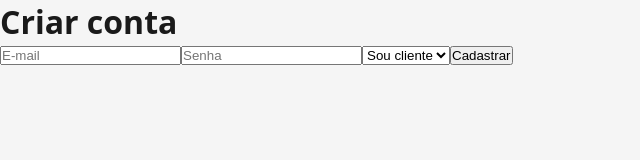
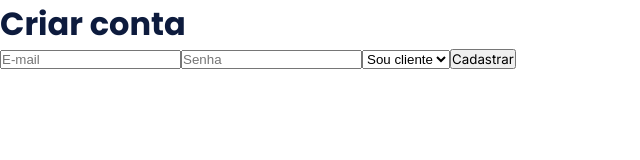
Before and after one commit to lucio77-cd/BuscaBatt, a React (Vite) app: page /cadastro in a window 1280 px wide. Shown: the top 160 px of the page, without its empty margins (0-640 px from the left). Built offline with nearby package versions, Linux system fonts and the light colour scheme; no server answers.

Commit message:
Refactor globals.css with CSS variables and styles

```diff
--- a/src/estilos/globals.css
+++ b/src/estilos/globals.css
@@ -1,11 +1,49 @@
-* {
-  box-sizing: border-box;
-  margin: 0;
-  padding: 0;
+:root {
+  --azul-escuro: #0D1B3D;
+  --azul-medio: #1E3ABA;
+  --amarelo: #FFC107;
+  --verde: #28A745;
+  --cinza-claro: #F5F6FA;
+  --cinza-escuro: #333333;
+  --branco: #FFFFFF;
+  --fonte-titulo: "Poppins", sans-serif;
+  --fonte-corpo: "Inter", sans-serif;
+  --raio: 10px;
+  --sombra: 0 4px 16px rgba(13, 27, 61, 0.08);
 }
 
-body {
-  font-family: system-ui, sans-serif;
-  background: #f5f5f5;
-  color: #1a1a1a;
+* { box-sizing: border-box; margin: 0; padding: 0; }
+body { font-family: var(--fonte-corpo); color: var(--cinza-escuro); background: var(--branco); }
+h1, h2, h3, h4 { font-family: var(--fonte-titulo); color: var(--azul-escuro); }
+a { color: inherit; }
+button { font-family: inherit; }
+
+.container { max-width: 1200px; margin: 0 auto; padding: 0 1.25rem; }
+
+/* Botões — usados em todo o app */
+.btn {
+  display: inline-flex; align-items: center; justify-content: center; gap: 0.5rem;
+  padding: 0.75rem 1.3rem; border-radius: var(--raio); font-weight: 600; font-size: 0.95rem;
+  text-decoration: none; border: 1px solid transparent; cursor: pointer;
+  transition: transform 0.15s ease;
 }
+.btn:hover { transform: translateY(-1px); }
+.btn:disabled { opacity: 0.6; cursor: not-allowed; transform: none; }
+.btn--primario { background: var(--amarelo); color: var(--azul-escuro); }
+.btn--secundario { background: var(--branco); color: var(--azul-escuro); border-color: var(--azul-escuro); }
+.btn--fantasma { background: transparent; color: var(--azul-escuro); }
+.btn--branco { background: var(--branco); color: var(--azul-escuro); box-shadow: var(--sombra); }
+.btn--largo { width: 100%; }
+
+/* Formulários */
+.campo { display: flex; flex-direction: column; gap: 0.35rem; margin-bottom: 1rem; text-align: left; }
+.campo label { font-size: 0.85rem; font-weight: 500; color: #555; }
+.input {
+  padding: 0.7rem 0.9rem; border: 1px solid #ddd; border-radius: var(--raio);
+  font-size: 0.95rem; font-family: var(--fonte-corpo); outline: none;
+  transition: border-color 0.15s ease;
+}
+.input:focus { border-color: var(--azul-medio); }
+.erro-form { color: #D9364F; font-size: 0.85rem; margin-bottom: 0.8rem; }
+
+.cartao { background: var(--branco); border-radius: 16px; box-shadow: var(--sombra); padding: 1.5rem; }
```
